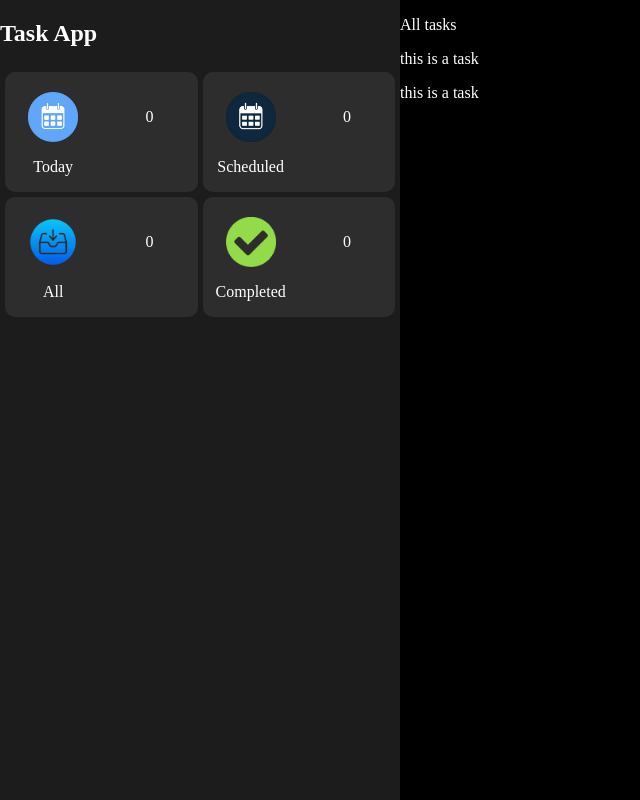
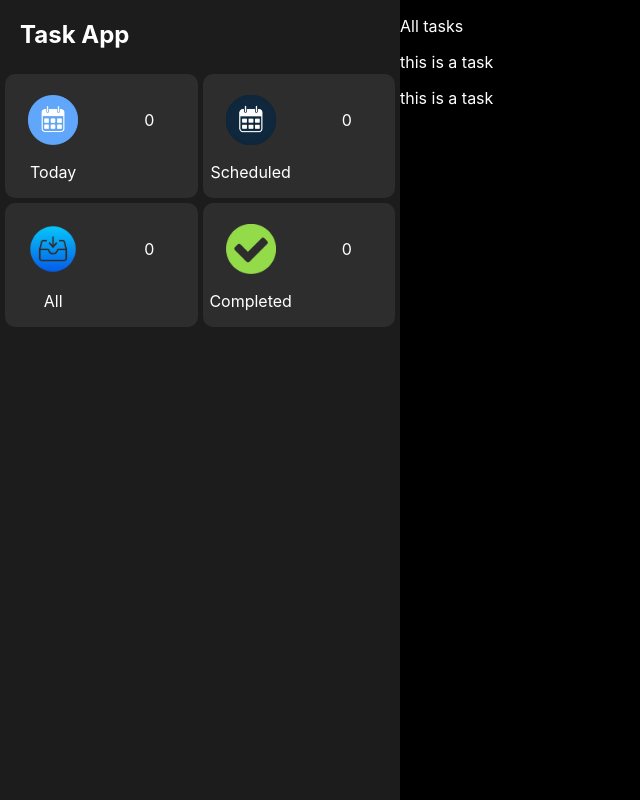
Before and after one commit to SadushBeshiri/Task-App, a React (Vite) app in the folder task-frontend/: page / in a window 1280 px wide. Shown: the whole page, without its empty margins (0-640 px from the left). Built offline with nearby package versions, Linux system fonts and the light colour scheme.

Commit message:
Finish styling taskinfo component

```diff
--- a/task-frontend/src/index.css
+++ b/task-frontend/src/index.css
@@ -1,4 +1,6 @@
 body{
   margin: 0;
   padding: 0;
+
+  font-family: 'Inter', sans-serif;
 }
--- a/task-frontend/src/pages/home/HomePage.css
+++ b/task-frontend/src/pages/home/HomePage.css
@@ -16,6 +16,10 @@
 .home-page .tasks{
   background-color: black;
   color: white;
+}
+
+.home-page .task-info .task-info-title{
+  padding-left: 20px;
 }
 
 .home-page .task-info .task-info-container{
```
